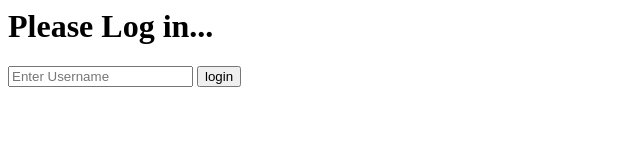
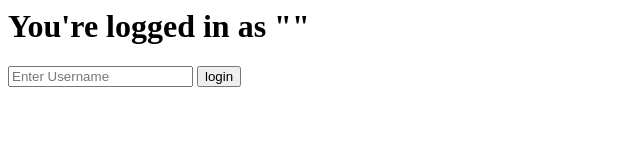
Before and after one commit to TharishaLekamge/shared-storage-demo, a plain HTML site: page app1/index.html in a window 1280 px wide. Both pictures are taken after a click on the button "login". Shown: the whole page, without its empty margins (0-640 px from the left). Drawn offline with Linux system fonts and the light colour scheme.

Commit message:
Update index.html

```diff
--- a/app1/index.html
+++ b/app1/index.html
@@ -17,28 +17,32 @@
   <script>
       const sessionWindow = document.getElementById("session").contentWindow;
       const userInfoElement = document.getElementById("user-info");
+      //display logged-in user info
+      const showUserInfo = (username) =>
+        (userInfoElement.innerText = `You're logged in as ${JSON.stringify(
+          username
+        )}`);
 
       //send data to shared storage in session app
       const sendDataToSession = (data) => {
-      sessionWindow.postMessage(
-        data,
-        "https://banana-session.ruk.asia"
-      );
+        sessionWindow.postMessage(data, "https://banana-session.ruk.asia");
       };
 
       //Receive messages from Session App and Display in UI.
       window.addEventListener(
         "message",
         (event) => {
-          userInfoElement.innerHTML = JSON.stringify(event.data);
+          showUserInfo(event.data);
         },
         false
       );
 
       //Send Auth info to shared storage on user login
-    const login = () => sendDataToSession(
-    document.getElementById("username").value
-    );
+      const login = () => {
+        const username = document.getElementById("username").value;
+        showUserInfo(username);
+        sendDataToSession(username);
+      };
   </script>
   </body>
 </html>
```
Lines whose indentation alone changed are shown as unchanged.
